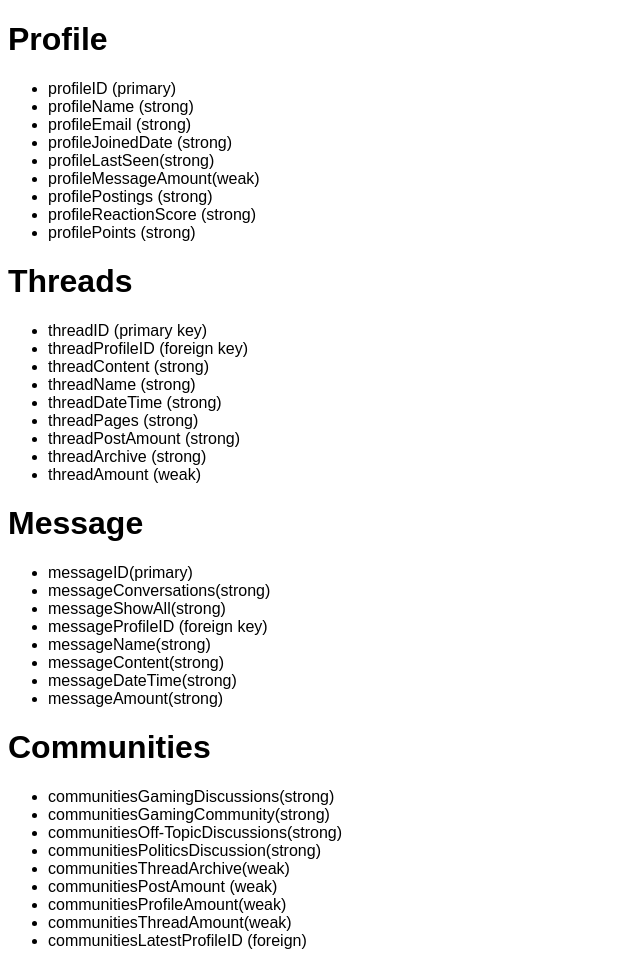
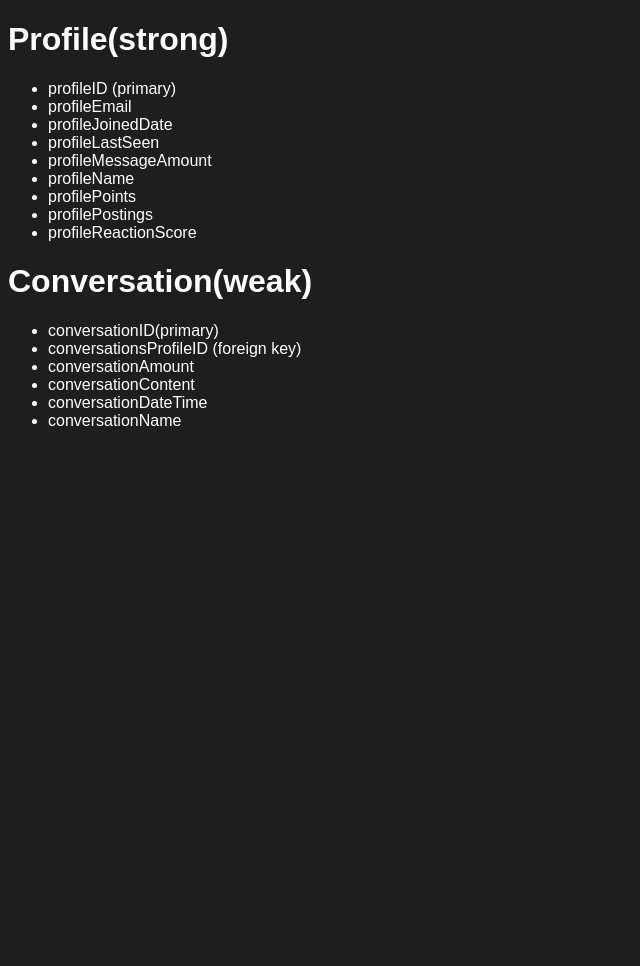
Before and after one commit to GinoVillalpando/data-design, a PHP site: page /Conceptual-Model.html in a window 1280 px wide. Shown: the whole page, without its empty margins (0-640 px from the left). After the commit the page ends 426 px from the top, so only its background shows below. Run offline with PHP 8.4, Linux system fonts and the light colour scheme.

Commit message:
simplified concentual model and ERD for profile and conversation entities.                                                                                            also changed "message" entity to "conversation" because site names messages "conversations"

```diff
--- a/Epic/Conceptual-Model.html
+++ b/Epic/Conceptual-Model.html
@@ -3,55 +3,30 @@
 <head>
 	<meta charset="UTF-8">
 	<title>Conceptual Model</title>
-	<link rel="stylesheet" type="text/css" href="persona.css">
+	<link rel="stylesheet" type="text/css" href="index-styling.css">
 </head>
-<body>
-	<h1>Profile</h1>
+<body class="whitetext">
+	<h1>Profile(strong)</h1>
 		<ul>
 			<li>profileID (primary)</li>
-			<li>profileName (strong)</li>
-			<li>profileEmail (strong)</li>
-			<li>profileJoinedDate (strong)</li>
-			<li>profileLastSeen(strong)</li>
-			<li>profileMessageAmount(weak)</li>
-			<li>profilePostings (strong)</li>
-			<li>profileReactionScore (strong)</li>
-			<li>profilePoints (strong)</li>
+			<li>profileEmail</li>
+			<li>profileJoinedDate</li>
+			<li>profileLastSeen</li>
+			<li>profileMessageAmount</li>
+			<li>profileName</li>
+			<li>profilePoints</li>
+			<li>profilePostings</li>
+			<li>profileReactionScore</li>
 		</ul>
-	<h1>Threads</h1>
+	<h1>Conversation(weak)</h1>
 		<ul>
-			<li>threadID (primary key)</li>
-			<li>threadProfileID (foreign key)</li>
-			<li>threadContent (strong)</li>
-			<li>threadName (strong)</li>
-			<li>threadDateTime (strong)</li>
-			<li>threadPages (strong)</li>
-			<li>threadPostAmount (strong)</li>
-			<li>threadArchive (strong)</li>
-			<li>threadAmount (weak)</li>
+			<li>conversationID(primary)</li>
+			<li>conversationsProfileID (foreign key) </li>
+			<li>conversationAmount</li>
+			<li>conversationContent</li>
+			<li>conversationDateTime</li>
+			<li>conversationName</li>
 		</ul>
-	<h1>Message</h1>
-		<ul>
-			<li>messageID(primary)</li>
-			<li>messageConversations(strong)</li>
-			<li>messageShowAll(strong)</li>
-			<li>messageProfileID (foreign key) </li>
-			<li>messageName(strong) </li>
-			<li>messageContent(strong)</li>
-			<li>messageDateTime(strong)</li>
-			<li>messageAmount(strong)</li>
-		</ul>
-	<h1>Communities</h1>
-		<ul>
-			<li>communitiesGamingDiscussions(strong)</li>
-			<li>communitiesGamingCommunity(strong)</li>
-			<li>communitiesOff-TopicDiscussions(strong)</li>
-			<li>communitiesPoliticsDiscussion(strong)</li>
-			<li>communitiesThreadArchive(weak)</li>
-			<li>communitiesPostAmount (weak) </li>
-			<li>communitiesProfileAmount(weak)</li>
-			<li>communitiesThreadAmount(weak)</li>
-			<li>communitiesLatestProfileID (foreign)</li>
 		</ul>
 </body>
 </html>
--- a/Epic/case-interaction-flow.php
+++ b/Epic/case-interaction-flow.php
@@ -3,9 +3,9 @@
 	<head>
 		<meta charset="UTF-8">
 		<title>The Case/Interaction flow</title>
-		<link rel="stylesheet" type="text/css" href="persona.css">
+		<link rel="stylesheet" type="text/css" href="index-styling.css">
 	</head>
-	<body>
+	<body class="whitetext">
 		<h1><strong>Roger Weeb's Interaction Flow</strong></h1>
 		<ul>
 			<li>Users logs in to check activity on their threads and checks their conversations. </li>
--- a/Epic/identifying-persona.php
+++ b/Epic/identifying-persona.php
@@ -3,9 +3,9 @@
   <head>
 	  <meta charset="UTF-8">
 	  <title>This page shows my Persona.</title>
-	  <link rel="stylesheet" type="text/css" href="persona.css">
+	  <link rel="stylesheet" type="text/css" href="index-styling.css">
   </head>
-	<body>
+	<body class="whitetext">
 	<h1>Roger Weeb!</h1>
 			<a href="https://www.neogaf.com/members/turkey-master-baster.748533/" target="_blank"> <img class="shiftimage" src="https://pbs.twimg.com/profile_images/1093281823189286912/zYUCSFK__400x400.jpg" alt="Niche's twitter" title="Niche Gamer">
 		</a>
--- a/Epic/index-styling.css
+++ b/Epic/index-styling.css
@@ -1,9 +1,16 @@
+.whitetext {
+	background-color: #1E1E1E;
+	font-family: Arial, Helvetica, sans-serif;
+	color: white;
+}
+
 .buttons {
 	background-color: #333333;
-	border: 1px solid whitesmoke;
-	padding: 8px 10px;
+	border: 1px solid #1E1E1E;
+	color: white;
+	padding: 10px 50px;
 	cursor: pointer;
-	width: 50%;
+	width: 25%;
 	display: block;
 }
 .buttons:not(last-child) {
@@ -14,11 +21,13 @@
 }
 
 .myFrame {
+	background-color: #1E1E1E;
+	color: white;
 	position: absolute;
 	width: 780px;
 	height: 970px;
 	top: 0;
-	left: 52%;
+	left: 27%;
 	border: 0;
 }
 
@@ -28,3 +37,7 @@ a {
 	color: white;
 	text-decoration: none;
 }
+
+.bodycolor {
+	background-color: #1E1E1E;
+}
--- a/Epic/persona.css
+++ b/Epic/persona.css
@@ -1,3 +1,4 @@
 body {
 	font-family: Arial, Helvetica, sans-serif;
+	color: white;
 }
--- a/Epic/user-story.php
+++ b/Epic/user-story.php
@@ -3,9 +3,9 @@
 	<head>
 		<meta charset="UTF-8">
 		<title>the User story</title>
-		<link rel="stylesheet" type="text/css" href="persona.css">
+		<link rel="stylesheet" type="text/css" href="index-styling.css">
 	</head>
-	<body>
+	<body class="whitetext">
 		<div>
 			<p><q cite="https://twitter.com/nichegamer/status/1181581677207752704">As a power user I want more social
 					features for the threads and conversations I create to keep an exciting social environment.</q>
```
Also changed, not shown: Epic/index.php (+11 -11 lines), Epic/ERDDiagram.png, 1 other file.
